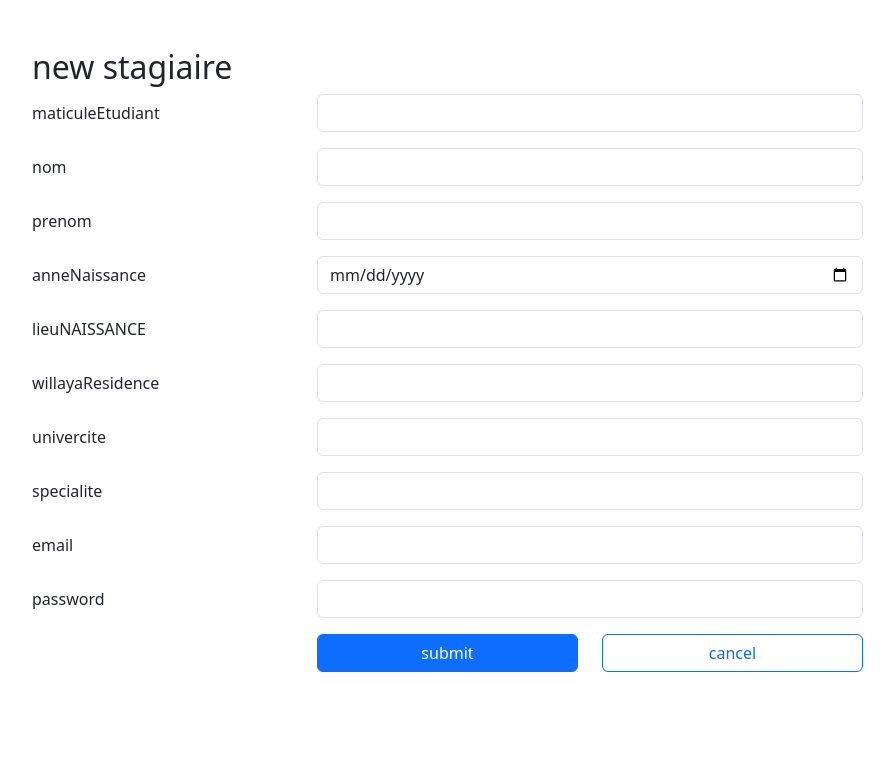
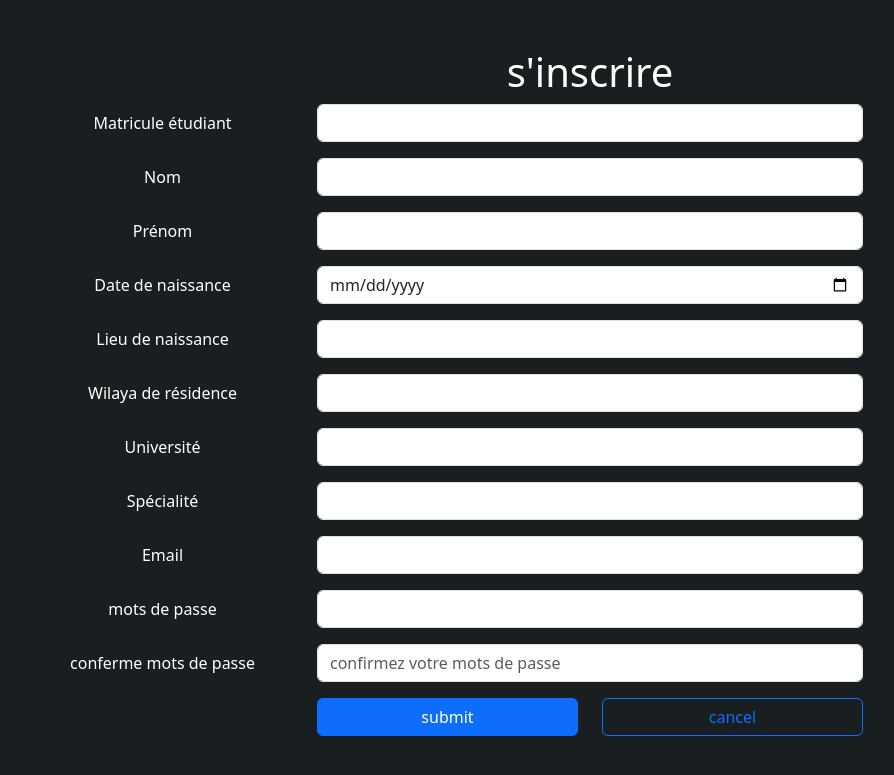
Before and after one commit to yousri1992/site-project, a PHP site: page /createE.php in a window 1280 px wide. Shown: the top 775 px of the page, without its empty margins (50-944 px from the left). Run offline with PHP 8.4, Linux system fonts and the light colour scheme.

Commit message:
ajouter une confermation au mots de passe

```diff
--- a/choix_inscription.php
+++ b/choix_inscription.php
@@ -26,12 +26,12 @@
                     </div>
 
         </div>
-        <div>
+        <div >
 
 
 
         <table class="table">
-        <h2 class = "titre" >who are you</h2>
+        <h2 align="center" class = "titre" >who are you</h2>
           <thead>
                 <tr>
                     <th>ETUDIANT </th>
--- a/contact.php
+++ b/contact.php
@@ -34,7 +34,7 @@
         </div>
                     <div class="content">
                     <h1>LES STAGES</h1><br><span>DISPONIBLE</span>
-                    <div class="text1">
+                    <div  class="text1">
             <div class="text2">
                 <div class="text3">
                     <a href="#"><i class="fab fa-facebook-f"></i></a>
@@ -79,7 +79,7 @@
 
                     </div>
 
-                    <div class="email">
+                    <div align="center" class="email">
                     <span>contact me :</span><br><span>arbache1992@gmail.com</span>
                      </div>
                     </div>
--- a/createE.php
+++ b/createE.php
@@ -11,28 +11,33 @@ $maticuleEtudiant= $nom = $prenom = $anneNaissance = $lieuNAISSANCE = $willayaRe
 $errorMessage = $successMessage = "";
 
 if ($_SERVER['REQUEST_METHOD'] == 'POST') {
-    $maticuleEtudiant=  $_POST["maticuleEtudiant"];
-    $nom = $_POST["nom"];
-    $prenom  = $_POST["prenom"];
-    $anneNaissance = $_POST["anneNaissance"];
-    $lieuNAISSANCE = $_POST["lieuNAISSANCE"];
-    $willayaResidence = $_POST["willayaResidence"];
-    $univercite = $_POST["univercite"];
-    $specialite = $_POST["specialite"];
-    $email = $_POST["email"];
-    $password = $_POST["password"];
+    $maticuleEtudiant= htmlspecialchars( $_POST["maticuleEtudiant"]);
+    $nom = htmlspecialchars( $_POST["nom"]);
+    $prenom  =  htmlspecialchars($_POST["prenom"]);
+    $anneNaissance = htmlspecialchars($_POST["anneNaissance"]);
+    $lieuNAISSANCE = htmlspecialchars($_POST["lieuNAISSANCE"]);
+    $willayaResidence =htmlspecialchars( $_POST["willayaResidence"]);
+    $univercite =htmlspecialchars( $_POST["univercite"]);
+    $specialite = htmlspecialchars($_POST["specialite"]);
+    $email = htmlspecialchars($_POST["email"]);
+    $inputPassword =  $_POST["password"];
+    $passwordConfirm = $_POST["password_confirm"];
 
     $dataValid = true;
 
     // Validation
-    if (empty($maticuleEtudiant) || empty($nom) || empty($prenom) || empty($anneNaissance) || empty($lieuNAISSANCE) || empty($willayaResidence)|| empty($univercite)|| empty($specialite)|| empty($email )|| empty($password)) {
+    if (empty($maticuleEtudiant) || empty($nom) || empty($prenom) || empty($anneNaissance) || empty($lieuNAISSANCE) || empty($willayaResidence)|| empty($univercite)|| empty($specialite)|| empty($email )|| empty( $inputPassword)||empty($passwordConfirm)) {
         $dataValid = false;
-        $errorMessage = "All fields are required.";
+        $errorMessage = "tous les champs sont <font color= 'red'>obligatoires.</font>";
+    } elseif ($inputPassword !== $passwordConfirm) {
+        $dataValid = false;
+        $errorMessage = "Password and confirm password do not match.";
     }
 
     // Additional validation if needed
 
     if ($dataValid) {
+        $hashedPassword = password_hash( $inputPassword, PASSWORD_BCRYPT);
         // ADD NEW STAGER TO DATABASE
 
         $sql = "INSERT INTO tab_idetudiant (maticuleEtudiant, nom, prenom, anneNaissance, lieuNAISSANCE, willayaResidence, univercite, specialite, email, password) " .
@@ -44,7 +49,7 @@ if ($_SERVER['REQUEST_METHOD'] == 'POST') {
         }
 
         // Bind parameters
-        $stmt->bind_param("ssssssssss", $maticuleEtudiant, $nom, $prenom, $anneNaissance, $lieuNAISSANCE, $willayaResidence, $univercite, $specialite, $email, $password);
+        $stmt->bind_param("ssssssssss", $maticuleEtudiant, $nom, $prenom, $anneNaissance, $lieuNAISSANCE, $willayaResidence, $univercite, $specialite, $email, $hashedPassword);
 
 
         // Execute the statement
@@ -67,9 +72,9 @@ if ($_SERVER['REQUEST_METHOD'] == 'POST') {
     <title>create stagiaire</title>
     <link rel="stylesheet" href="https://cdn.jsdelivr.net/npm/bootstrap@5.3.2/dist/css/bootstrap.min.css">
 </head>
-<body>
-    <div class="container my-5">
-        <h2>new stagiaire </h2>
+<body style="background:#000709e6; color:#fff;">
+    <div  align="center" class="container my-5" >
+        <h1>s'inscrire</h1>
 
         <?php
         if (!empty($errorMessage)){
@@ -84,63 +89,69 @@ if ($_SERVER['REQUEST_METHOD'] == 'POST') {
         <form method="post">
 
             <div class="row mb-3">
-                <label class="col-sm-3 col-form-label">maticuleEtudiant </label>
+                <label class="col-sm-3 col-form-label">Matricule étudiant </label>
                 <div class="col-sm-6">
                     <input type="number" class="form-control" name="maticuleEtudiant" value="<?php echo $maticuleEtudiant;?> ">
                 </div>
             </div>
             <div class="row mb-3">
-                <label class="col-sm-3 col-form-label">nom</label>
+                <label class="col-sm-3 col-form-label">Nom</label>
                 <div class="col-sm-6">
                     <input type="text" class="form-control" name="nom" value="<?php echo $nom;?>">
                 </div>
             </div>
             <div class="row mb-3">
-                <label class="col-sm-3 col-form-label"> prenom</label>
+                <label class="col-sm-3 col-form-label"> Prénom</label>
                 <div class="col-sm-6">
                     <input type="text" class="form-control" name="prenom" value="<?php echo $prenom;?>">
                 </div>
             </div>
             <div class="row mb-3">
-                <label class="col-sm-3 col-form-label">anneNaissance</label>
+                <label class="col-sm-3 col-form-label">Date de naissance</label>
                 <div class="col-sm-6">
                     <input type="date" class="form-control" name="anneNaissance" value="<?php echo $anneNaissance;?>">
                 </div>
             </div>
             <div class="row mb-3">
-                <label class="col-sm-3 col-form-label">lieuNAISSANCE</label>
+                <label class="col-sm-3 col-form-label">Lieu de naissance</label>
                 <div class="col-sm-6">
                     <input type="text" class="form-control" name="lieuNAISSANCE" value="<?php echo $lieuNAISSANCE;?>">
                 </div>
             </div>
             <div class="row mb-3">
-                <label class="col-sm-3 col-form-label">willayaResidence</label>
+                <label class="col-sm-3 col-form-label">Wilaya de résidence</label>
                 <div class="col-sm-6">
                     <input type="text" class="form-control" name="willayaResidence" value="<?php echo $willayaResidence;?>">
                 </div>
             </div>
             <div class="row mb-3">
-                <label class="col-sm-3 col-form-label">univercite</label>
+                <label class="col-sm-3 col-form-label">Université </label>
                 <div class="col-sm-6">
-                    <input type="text" class="form-control" name="univercite" value="<?php echo $univercite;?>">
+                    <input type="text"  class="form-control" name="univercite" value="<?php echo $univercite;?>">
                 </div>
             </div>
             <div class="row mb-3">
-                <label class="col-sm-3 col-form-label">specialite</label>
+                <label class="col-sm-3 col-form-label">Spécialité</label>
                 <div class="col-sm-6">
                     <input type="text" class="form-control" name="specialite" value="<?php echo $specialite;?>">
                 </div>
             </div>
             <div class="row mb-3">
-                <label class="col-sm-3 col-form-label">email</label>
+                <label class="col-sm-3 col-form-label">Email</label>
                 <div class="col-sm-6">
                     <input type="email" class="form-control" name="email" value="<?php echo $email;?>">
                 </div>
             </div>
             <div class="row mb-3">
-                <label class="col-sm-3 col-form-label">password</label>
+                <label class="col-sm-3 col-form-label">mots de passe</label>
                 <div class="col-sm-6">
                     <input type="password" class="form-control" name="password" value="<?php echo $password;?>">
+                </div>
+            </div>
+            <div class="row mb-3">
+                <label class="col-sm-3 col-form-label"> conferme mots de passe</label>
+                <div class="col-sm-6">
+                    <input type="password" class="form-control" name="password_confirm" placeholder="confirmez votre mots de passe" value="<?php echo $password;?>">
                 </div>
             </div>
 
@@ -159,7 +170,7 @@ if ($_SERVER['REQUEST_METHOD'] == 'POST') {
                 <button type="submit" class="btn btn-primary">submit</button>
             </div>
                 <div class="col-sm-3 d-grid">
-                      <a class="btn btn-outline-primary" href="/GL/accueil.php" role="button">cancel</a>
+                      <a class="btn btn-outline-primary" href="/GL/createE.php" role="button">cancel</a>
                 </div>
             </div>
         </form>
```
